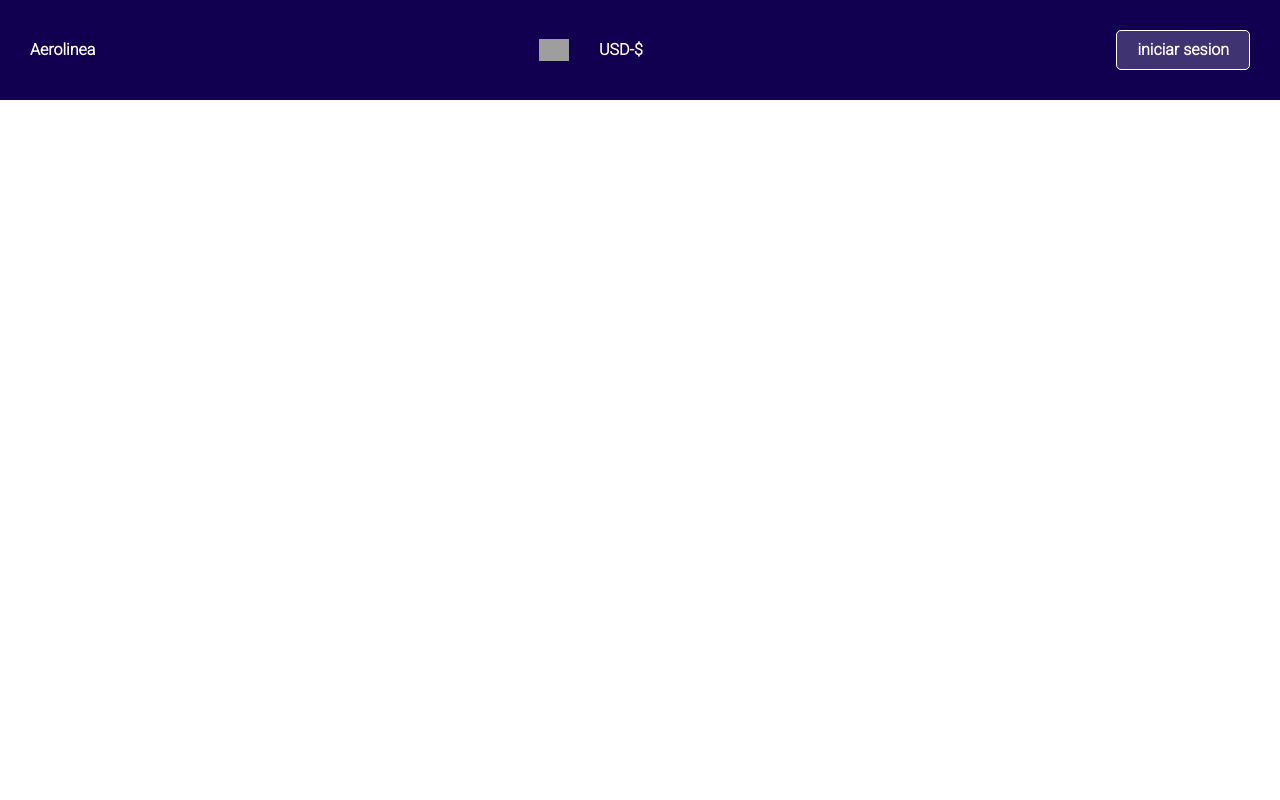
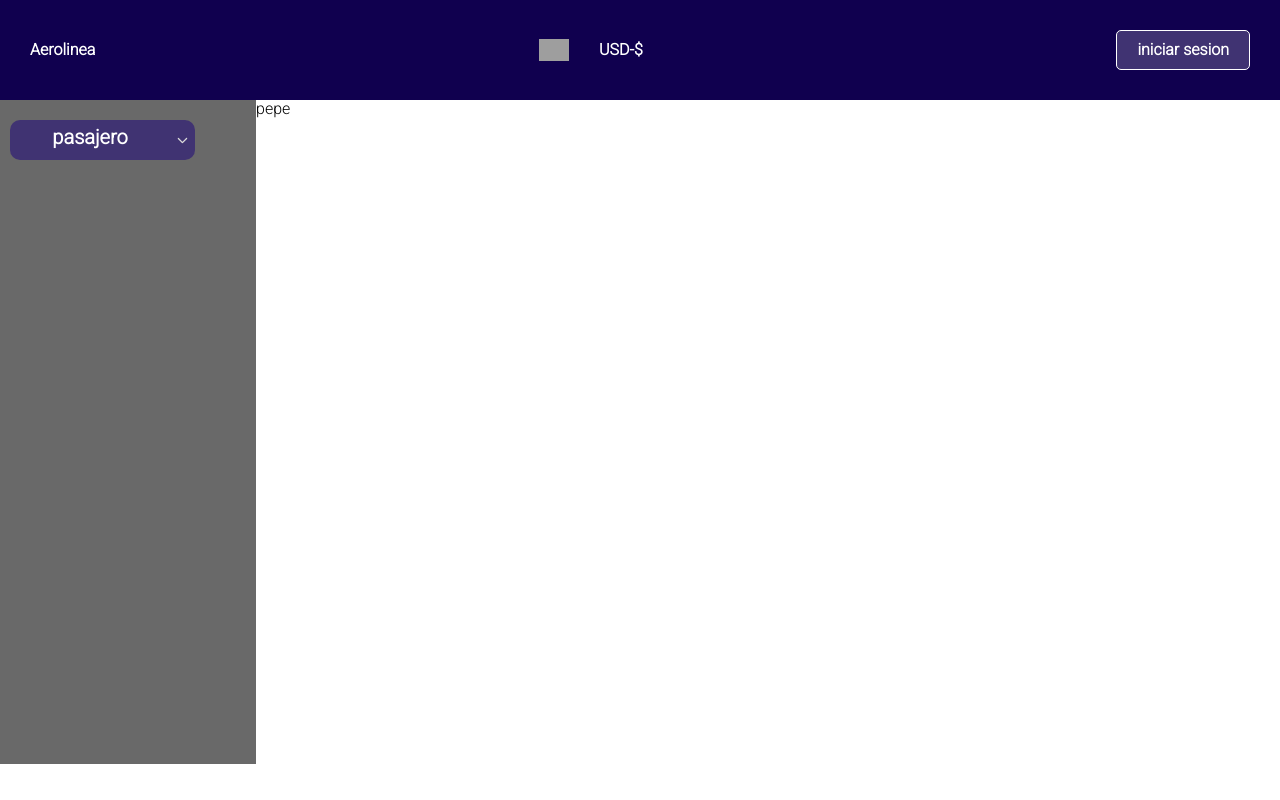
Before and after one commit to DanRyzer10/aeroline-sytem, a Flask app: page / in a window 1280 px wide. Run offline with Flask 3, Linux system fonts and the light colour scheme; grey boxes are pictures that could not be loaded.

Commit message:
added dropdown

```diff
--- /dev/null
+++ b/templates/drow.html
@@ -0,0 +1,71 @@
+
+{%macro drow(text,dict)%}
+<div id="dropdown">
+    <div class="btn-options">
+        <button onclick="toggleDropDown()">{{text}}</button>
+        <img src="{{url_for('static',filename='images/arrow.svg')}}" alt="dropdown" style="width: 25px; margin:0; align-items:center">
+    </div>
+    <div id="dropdown-content" style="display: none">
+    {%for key, value in dict.items() %}
+    <a href="{{value}}">{{key}}</a>
+    {%endfor%}
+    </div>
+
+</div>
+<script>
+    function toggleDropDown(){
+        let dropdownContent = document.querySelector("#dropdown-content")
+        if(dropdownContent.style.display=="none"){
+            dropdownContent.style.display="block"
+
+        }else{
+            dropdownContent.style.display = "none"
+        }
+    }
+</script>
+<style>
+    .btn-options{
+        display: flex;
+        background-color: #403372;
+        justify-content: space-between;
+        margin: 20px 0 0 0;
+        border-radius: 10px;
+        align-items: center;
+    }
+    #dropdown{
+        position: relative;
+        display: inline-block;
+        color: #403372;
+        font-size: 20px;
+        font-weight: bold;
+        margin: 0px 10px;
+
+    }
+    #dropdown button{
+        background-color: transparent;
+        border: none;
+        color: #fff;
+        min-width: 160px;
+        font-size: 20px;
+        font-weight: bold;
+        margin: 5px  0px 10px 0;
+    }
+    #dropdown-content{
+        display:none;
+        background-color: blueviolet;
+        position: absolute;
+        border-radius: 10px;
+        min-width: 160px;
+        box-shadow: 0px 8px 16px 0px;
+        padding: 12px 16px;
+        z-index: 1;
+    }
+    #dropdown-content a {
+        color: black;
+        text-decoration: none;
+        display: block;
+    }
+</style>
+
+
+{%endmacro%}
--- a/templates/index.html
+++ b/templates/index.html
@@ -9,5 +9,16 @@
 <body>
     {%from "navbar.html" import navbar%}
     {{navbar('Aerolinea')}}
+
+    <main style="display: grid; grid-template-columns: 20% 80%; height: 83vh" >
+        <section style="background-color: #696969;align-items:center">
+            {%from "drow.html" import drow%}
+            {%set pasajero={'crear':'#','consultar':'#','modificar':'#','eliminar':'#'}%}
+            {{drow('pasajero', pasajero)}}
+
+        </section>
+        <section style="background-color: #FFFFFF;"> pepe</section>
+
+    </main>
 </body>
 </html>
```
Also changed, not shown: static/images/arrow.svg (added).
